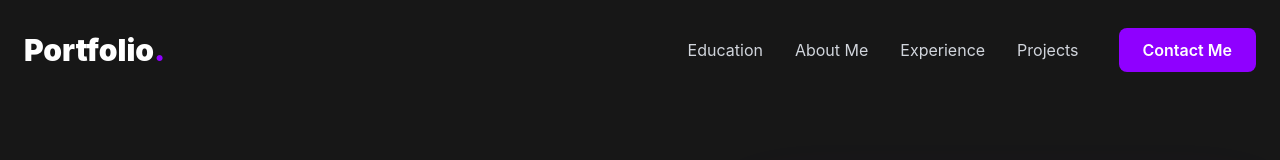
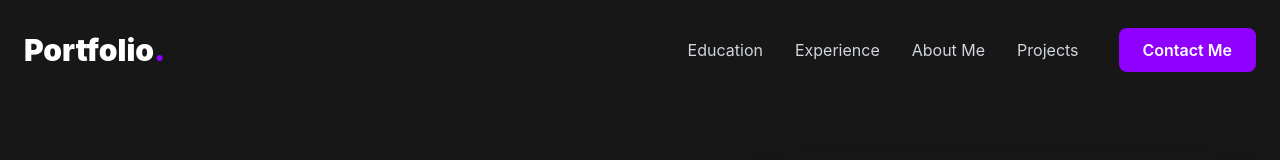
Before and after one commit to IbrahimFD0/portfolio, a React app: page / in a window 1280 px wide. Shown: the top 160 px of the page. Built offline with nearby package versions, Linux system fonts and the light colour scheme; the HTML template or start-up script is replaced by a standard one.

Commit message:
Rearranged Sections.

```diff
--- a/src/App.tsx
+++ b/src/App.tsx
@@ -25,8 +25,8 @@ const App = () => {
       <HeroSection />
       <Education />
       {/* <Certificates /> */}
+      <Experience />
       <AboutSection />
-      <Experience />
       <Projects />
       <ContactSection />
       <Footer />
--- a/src/components/Header.tsx
+++ b/src/components/Header.tsx
@@ -9,8 +9,8 @@ const Header = () => {
   const [isMenuOpen, setIsMenuOpen] = useState(false);
   const menuItems: Array<IMenu> = [
     { name: "Education", href: "#education" },
+    { name: "Experience", href: "#skills" },
     { name: "About Me", href: "#about" },
-    { name: "Experience", href: "#skills" },
     { name: "Projects", href: "#projects" },
   ];
   const scrollToSection = (href: string) => {
```
